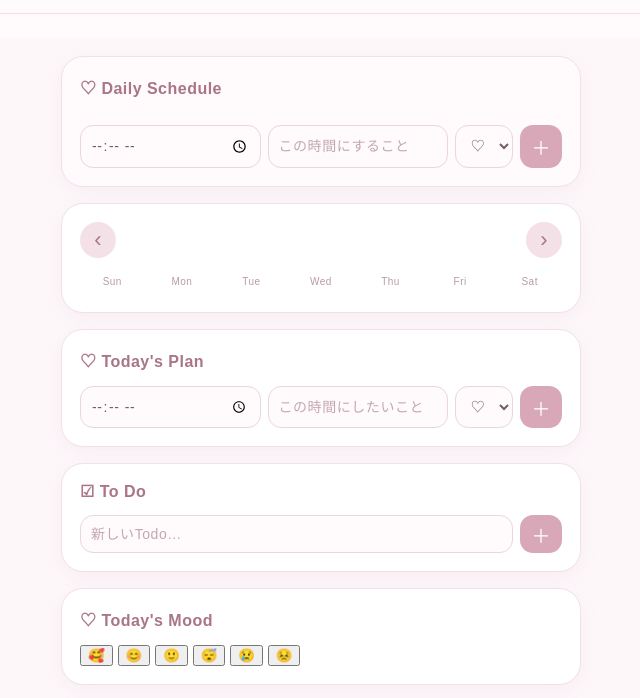
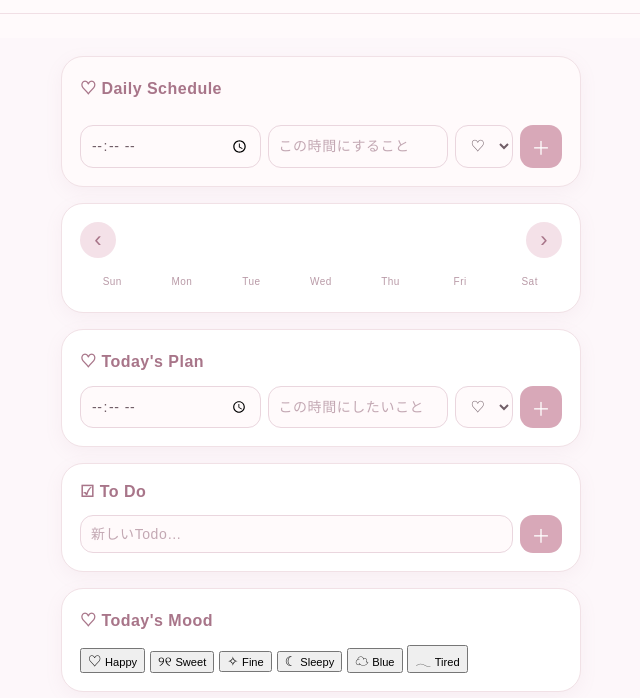
Before and after one commit to raggieepel28-hub/lunelle, a plain HTML site: page index.html in a window 1280 px wide. Shown: the part 78-776 px from the top of the page, without its empty margins (319-959 px from the left). Drawn offline with Linux system fonts and the light colour scheme; a web font is replaced by a local one.

Commit message:
Update index.html

```diff
--- a/index.html
+++ b/index.html
@@ -148,14 +148,37 @@
 
   <div id="moodChoices" class="mood-choices">
 
-    <button type="button" data-mood="🥰">🥰</button>
-    <button type="button" data-mood="😊">😊</button>
-    <button type="button" data-mood="🙂">🙂</button>
-    <button type="button" data-mood="😴">😴</button>
-    <button type="button" data-mood="😢">😢</button>
-    <button type="button" data-mood="😣">😣</button>
+  <button type="button" data-mood="♡">
+    <span>♡</span>
+    <small>Happy</small>
+  </button>
 
-  </div>
+  <button type="button" data-mood="୨୧">
+    <span>୨୧</span>
+    <small>Sweet</small>
+  </button>
+
+  <button type="button" data-mood="✧">
+    <span>✧</span>
+    <small>Fine</small>
+  </button>
+
+  <button type="button" data-mood="☾">
+    <span>☾</span>
+    <small>Sleepy</small>
+  </button>
+
+  <button type="button" data-mood="☁">
+    <span>☁</span>
+    <small>Blue</small>
+  </button>
+
+  <button type="button" data-mood="𓂃">
+    <span>𓂃</span>
+    <small>Tired</small>
+  </button>
+
+</div>
 
   <div id="selectedMood" class="selected-mood"></div>
 
```
